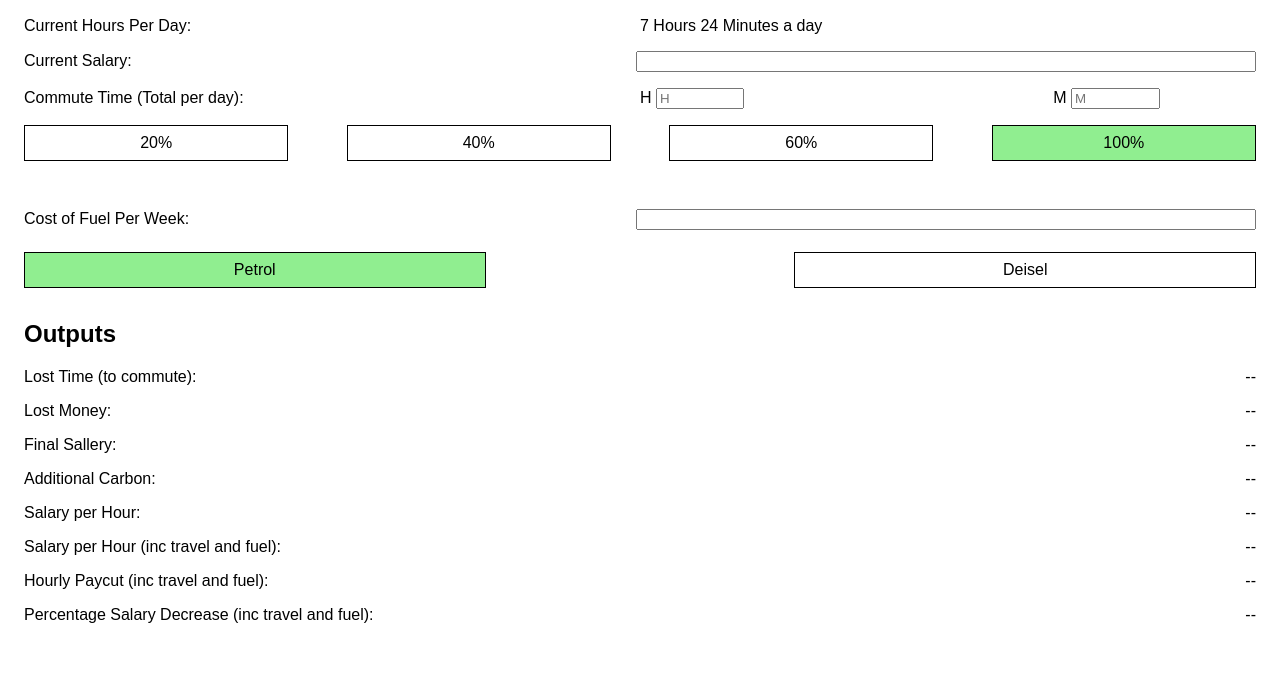
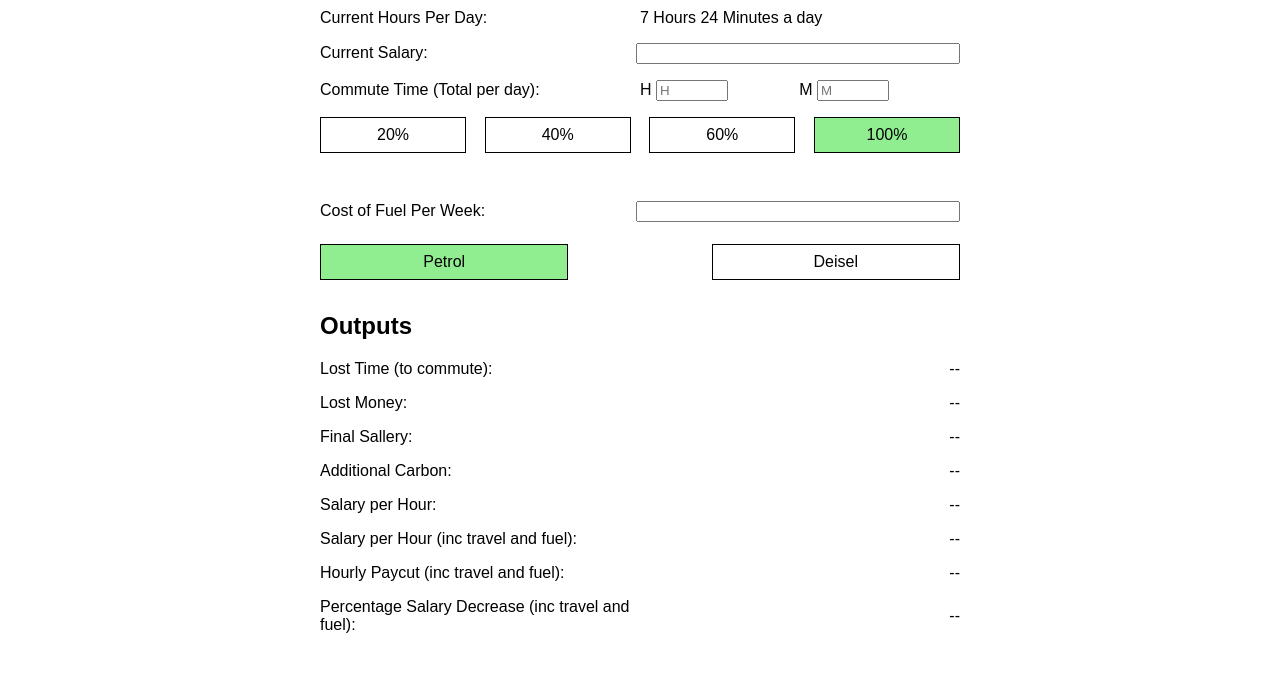
Before and after one commit to Felixim0/wfh, a plain HTML site: page index.html in a window 1280 px wide. Shown: the part 135-817 px from the top of the page. Drawn offline with Linux system fonts and the light colour scheme.

Commit message:
Added maxwidth

```diff
--- a/index.css
+++ b/index.css
@@ -1,6 +1,8 @@
 body {
     font-family: Arial, sans-serif;
     padding: 1em;
+    max-width: 40em;
+    margin: 0 auto; /* This centers the body content if the viewport is wider than 400px */
 }
 
 .section {
```
